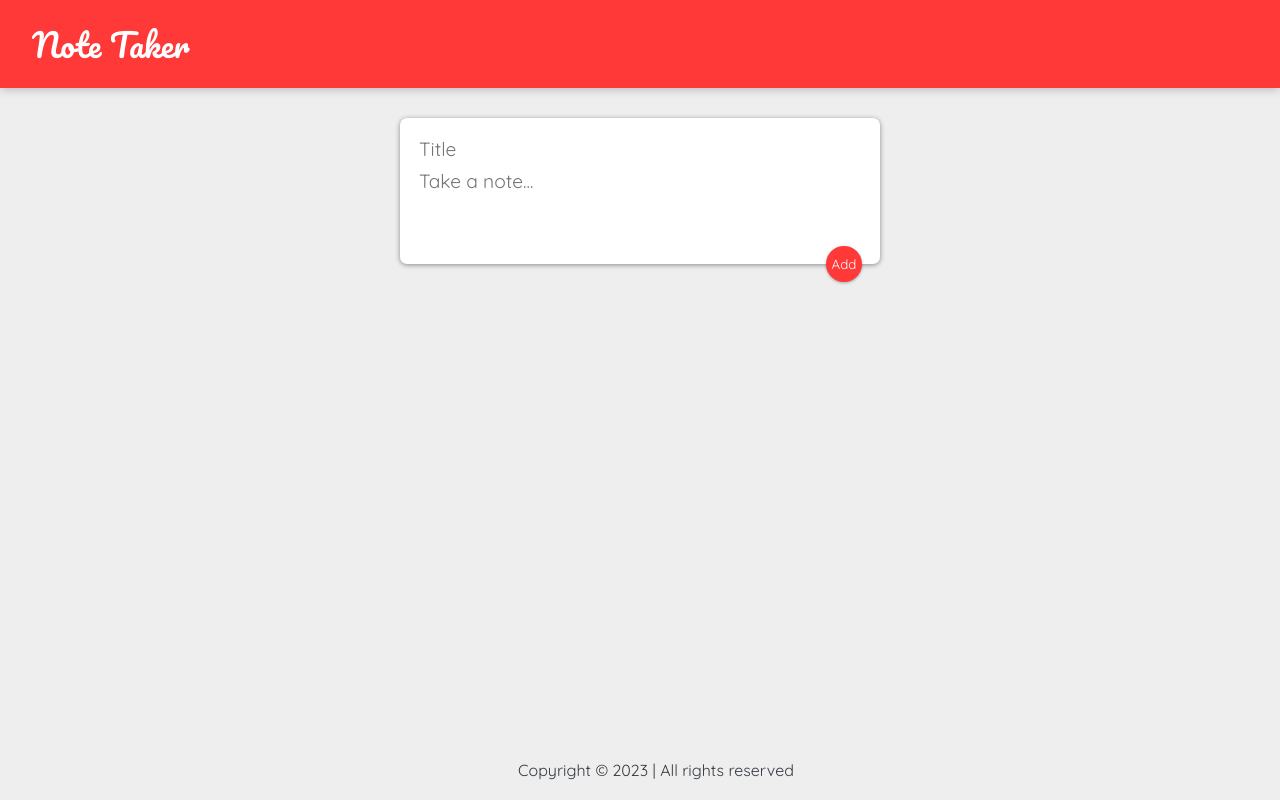
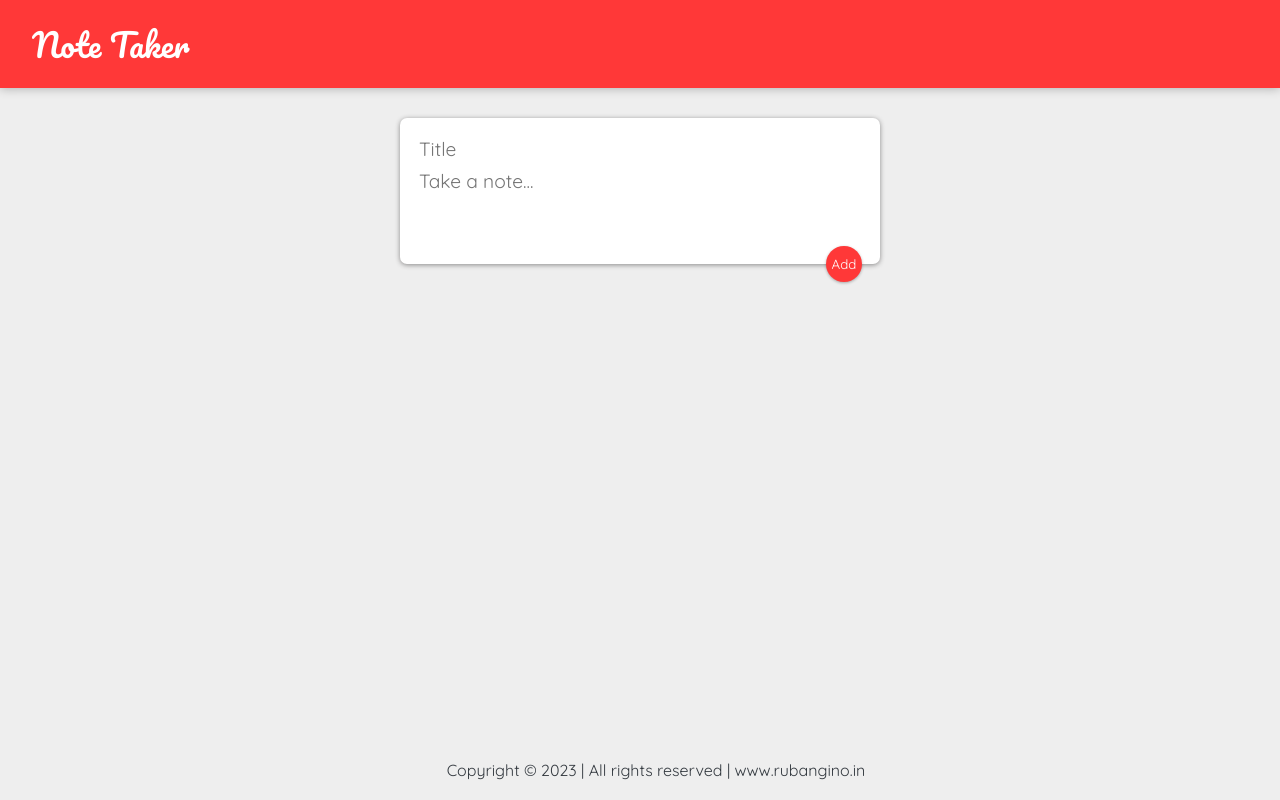
Before and after one commit to Ruban2205/keeper-react-app, a React (Create React App) app: page / in a window 1280 px wide. Built offline with nearby package versions, Linux system fonts and the light colour scheme; a web font is replaced by a local one.

Commit message:
COMPLETE Keeper application

```diff
--- a/src/components/Footer.jsx
+++ b/src/components/Footer.jsx
@@ -9,7 +9,7 @@ function Footer() {
 
     return (
         <footer className="footer">
-            <p>Copyright © {currentYear} | All rights reserved</p>
+            <p>Copyright © {currentYear} | All rights reserved | www.rubangino.in</p>
         </footer>
     );
 }
```
